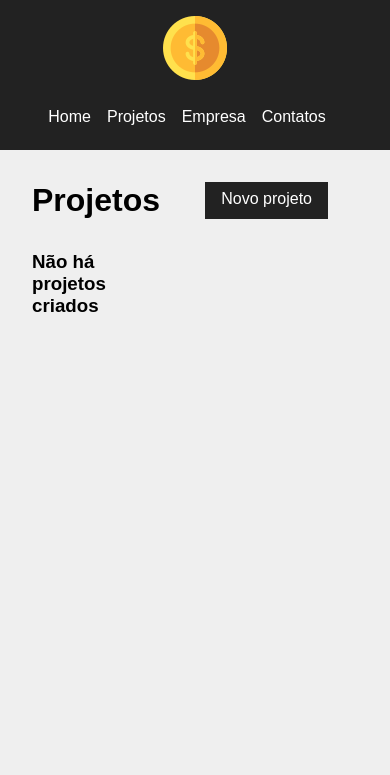
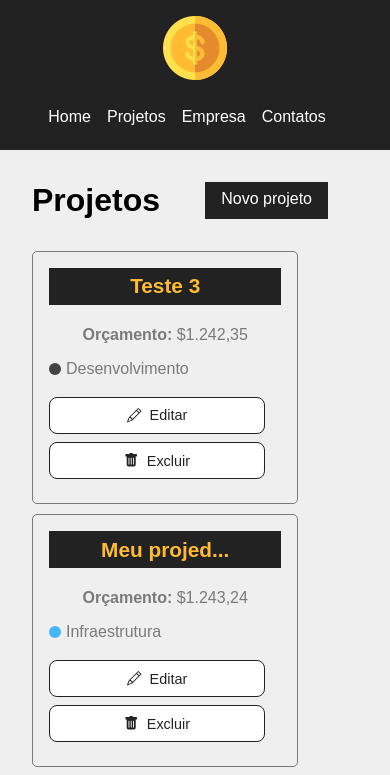
Before and after one commit to Adoniasfalcao/Costs, a React (Create React App) app: page /projects in a window 390 px wide. Shown: the top 775 px of the page. Built offline with nearby package versions, Linux system fonts and the light colour scheme; data requests are answered from the project's data file.

Commit message:
responsive mobile cards

```diff
--- a/dj.json
+++ b/dj.json
@@ -1,5 +1,39 @@
 {
-  "projects": [],
+  "projects": [
+    {
+      "project_name": "Teste 3",
+      "project_budget": "$1.242,35",
+      "category": {
+        "id": "1",
+        "name": "Desenvolvimento"
+      },
+      "cost": 0,
+      "services": [],
+      "id": 1
+    },
+    {
+      "project_name": "Meu projededefefeefe",
+      "project_budget": "$1.243,24",
+      "category": {
+        "id": "2",
+        "name": "Infraestrutura"
+      },
+      "cost": 0,
+      "services": [],
+      "id": 2
+    },
+    {
+      "project_name": "e2r32r2r2r2r23r23r",
+      "project_budget": "$1.231,2313",
+      "category": {
+        "id": "4",
+        "name": "Design"
+      },
+      "cost": 0,
+      "services": [],
+      "id": 3
+    }
+  ],
   "categories": [
     {
       "id": 1,
--- a/src/components/form/Input.jsx
+++ b/src/components/form/Input.jsx
@@ -15,7 +15,7 @@ function Input ({ type,text,name,placeholder,handleOnChange,value }) {
             name={name}
             onChange={handleOnChange}
             value={value}
-            maxLength={9}
+            maxLength={20}
             onFocus={() => setFocus(true)}
             onBlur={() => setFocus(false)}
 
--- a/src/components/layout/layout styles/Container.module.css
+++ b/src/components/layout/layout styles/Container.module.css
@@ -43,4 +43,11 @@
         justify-content: center; /* Centralize o conteúdo verticalmente */
         align-items: center; /* Centralize o conteúdo horizontalmente */
     }
+
+    .start{
+        display: grid;
+        grid-template-columns: repeat(1, 1fr);
+        gap: 10px;
+        justify-content: flex-start;
+    }
 }
```
